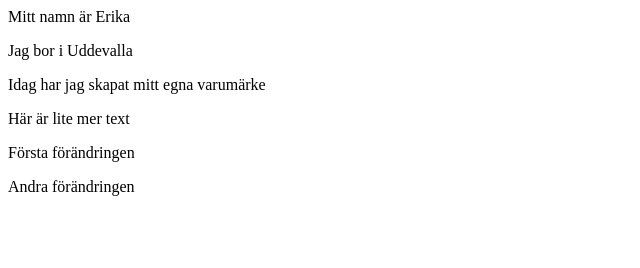
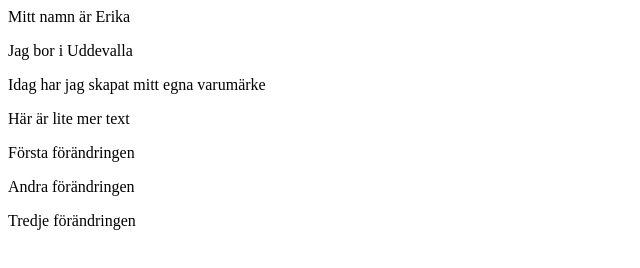
Before and after one commit to ErikaGillerstedt/test-repo-modul1-2025, a plain HTML site: page index.html in a window 1280 px wide. Shown: the whole page, without its empty margins (0-640 px from the left). Drawn offline with Linux system fonts and the light colour scheme.

Commit message:
Tredje förändringen

```diff
--- a/index.html
+++ b/index.html
@@ -11,5 +11,6 @@
     <p>Här är lite mer text</p>
     <p>Första förändringen</p>
     <p>Andra förändringen</p>
+    <p>Tredje förändringen</p>
 </body>
 </html>
```
